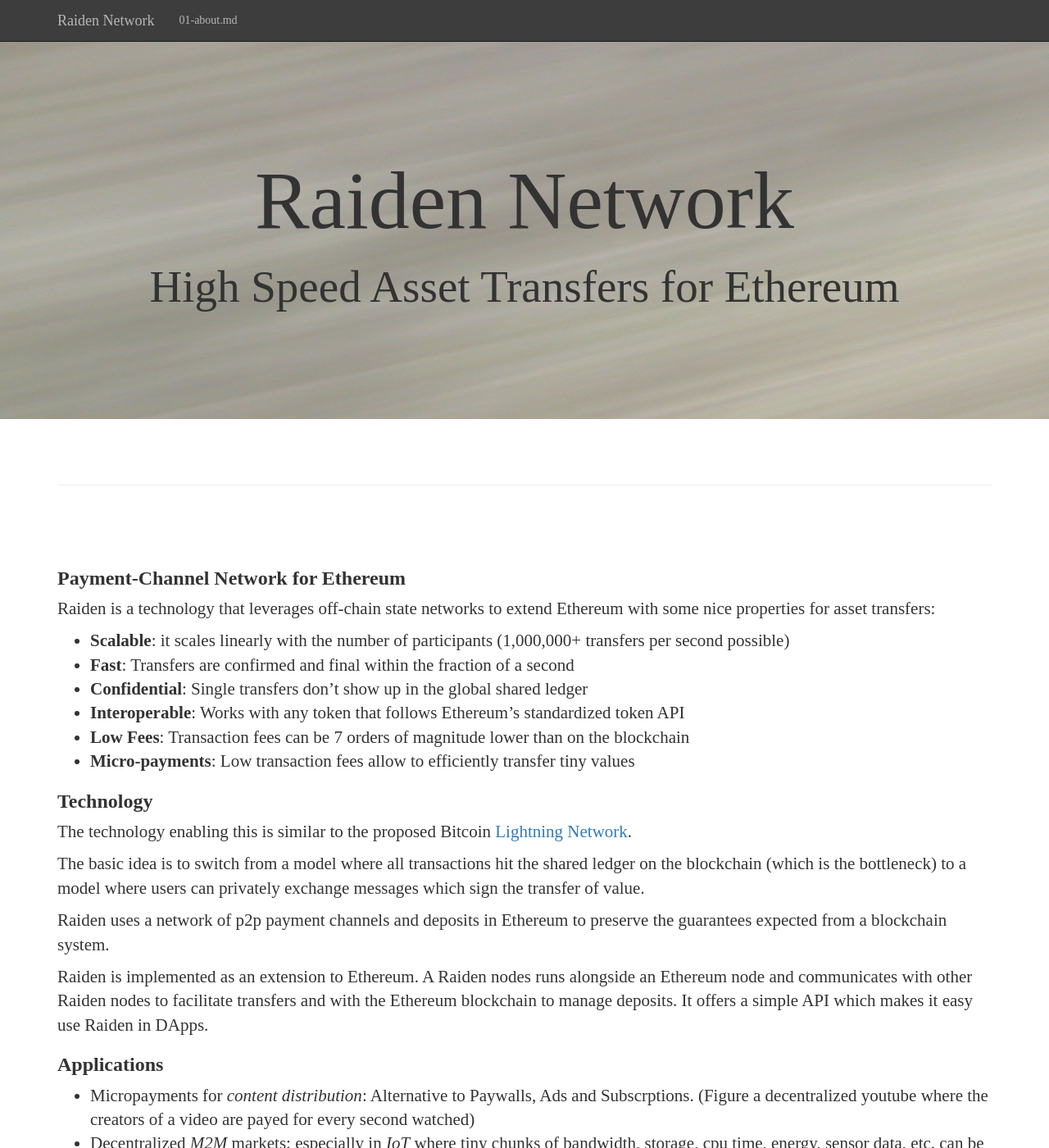
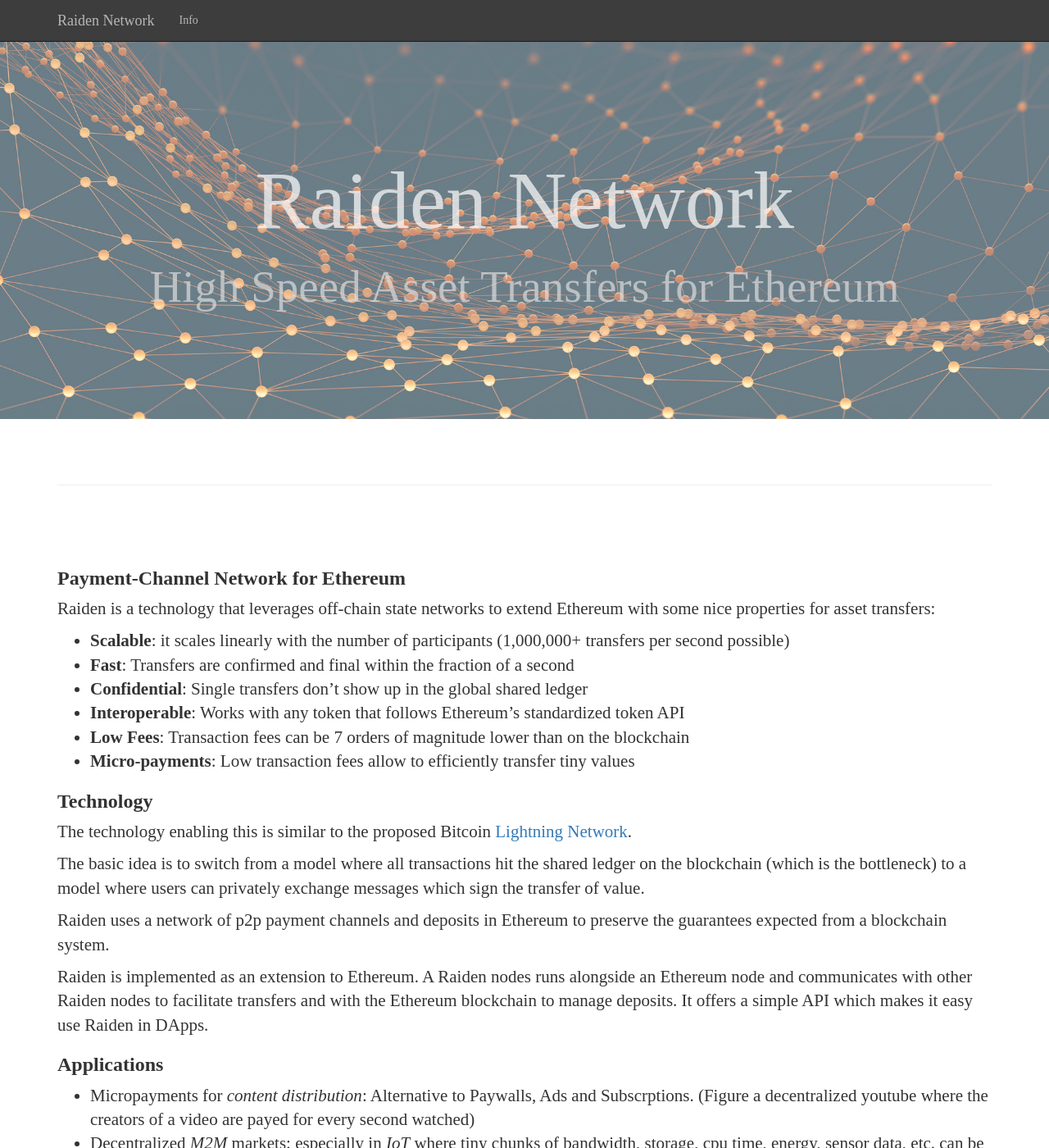
Before and after one commit to twlim/raiden-network.github.io, a Jekyll site: the page built from index.html, in a window 1280 px wide and 1400 px high. Shown: the whole window at 82% size. Built offline with Jekyll 4.4.1, drawn with Linux system fonts in a browser that asks for light colours; some web fonts are replaced.

Commit message:
add hover effect, change header image

```diff
--- a/assets/_sass/_header.scss
+++ b/assets/_sass/_header.scss
@@ -2,19 +2,27 @@ header {
   display: block;
   width: 100%;
   text-align: center;
-  background: url('/assets/blur.jpg') no-repeat center center scroll;
+  background: url('/assets/orange_blur_network_72op.jpg') no-repeat center center scroll;
   -webkit-background-size: cover;
   -moz-background-size: cover;
   background-size: cover;
   -o-background-size: cover;
+  .headline { padding: 120px 0;
+	@include opacity(0.7);
+	@include transition(opacity 0.8s ease-in-out, text-shadow 1s ease-in-out);
 
-  .headline { padding: 120px 0; }
+  &:hover {
+	  @include opacity(1.0);
+	  text-shadow: 6px 4px 8px #555;
+              }
+  }
 
   h1 {
     font-size: 100px;
     // font-size: 130px;
     // background: #fff;
-    // background: rgba(255,255,255,0.9);
+    color: #fff;
+    //background: rgba(255,255,255,0.9);
     background: transparent;
   }
 
@@ -22,6 +30,7 @@ header {
     font-size: 55px;
     // background: #fff;
     // background: rgba(255,255,255,0.9);
+    color: #ddd;
     background: transparent;
   }
 
@@ -46,3 +55,17 @@ header {
     h2 { font-size: 30px; }
   }
 }
+
+@mixin transition($args...) {
+	  -webkit-transition: $args;
+	    -moz-transition: $args;
+	      -ms-transition: $args;
+	        -o-transition: $args;
+		  transition: $args;
+	  }
+
+@mixin opacity($opacity) {
+  opacity: $opacity;
+  $opacity-ie: $opacity * 100;
+  filter: alpha(opacity=$opacity-ie); //IE8
+}
```
Also changed, not shown: _features/01-about.md (+1 -1 lines), assets/orange_blur_network_72op.jpg (added).
